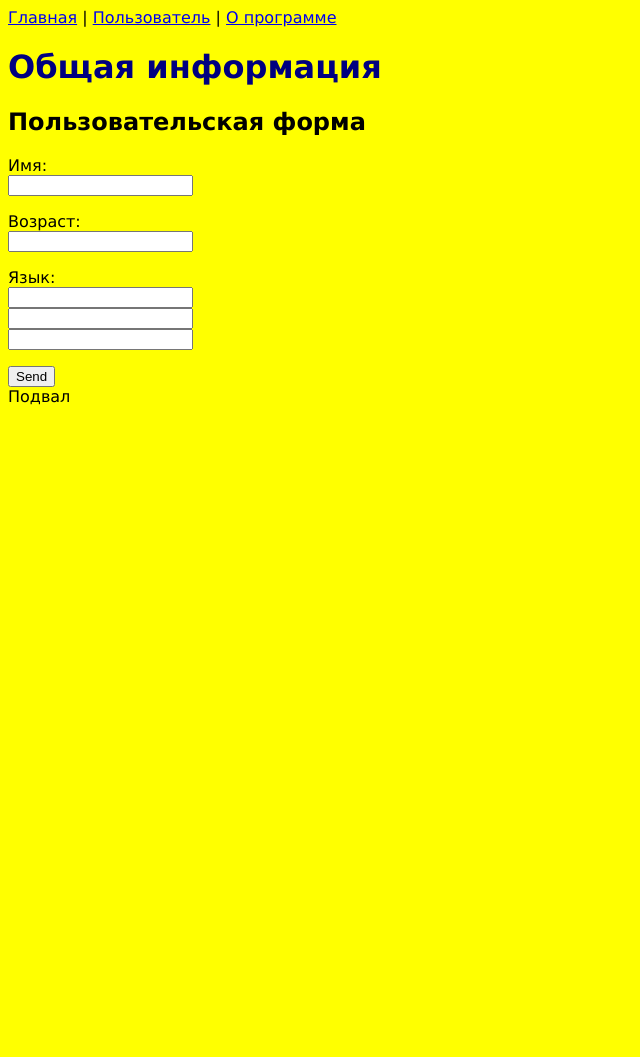
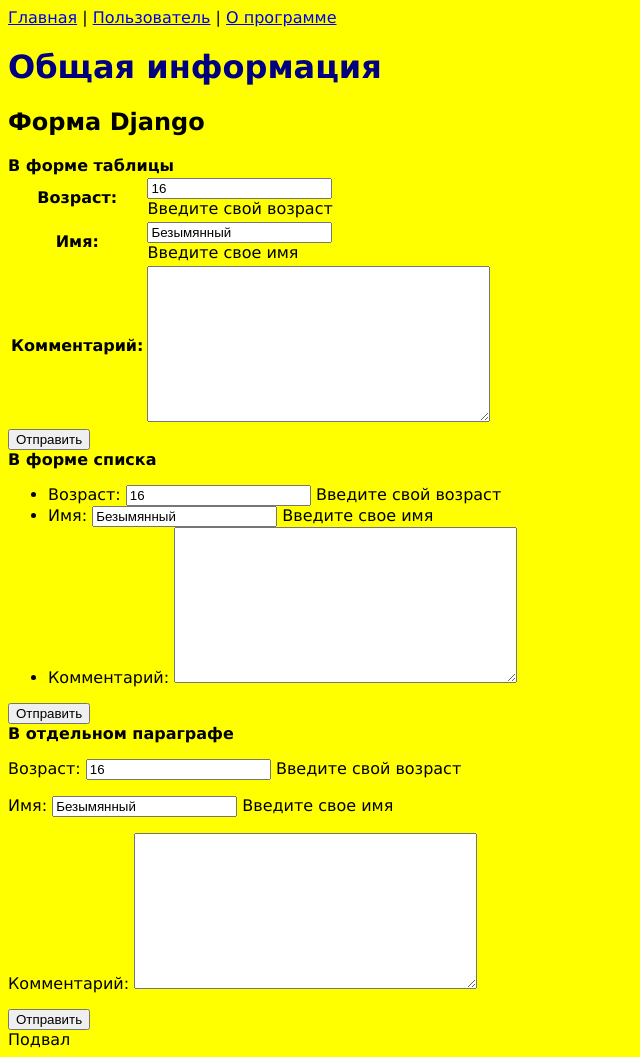
Before and after one commit to ISerg999/djangoexperiments, a Django app: page / in a window 1280 px wide. Shown: the whole page, without its empty margins (0-640 px from the left). Before the commit the page ends 405 px from the top, so only its background shows below. Run offline with Django 5.2, Linux system fonts and the light colour scheme.

Commit message:
Формы Django. Часть 1.

```diff
--- /dev/null
+++ b/app/forms.py
@@ -0,0 +1,9 @@
+from django import forms
+
+
+class UserForm(forms.Form):
+
+    name = forms.CharField(label="Имя", initial="Безымянный", help_text="Введите свое имя")
+    age = forms.IntegerField(label="Возраст", initial=16, help_text="Введите свой возраст")
+    comment = forms.CharField(label="Комментарий", widget=forms.Textarea)
+    field_order = ["age", "name", "comment"]
--- a/app/templates/index.html
+++ b/app/templates/index.html
@@ -4,17 +4,29 @@
 {% block header %}Общая информация{% endblock header %}
 
 {% block content %}
-<h2>Пользовательская форма</h2>
-<form method="post" action="postuser/" >
+<h2>Форма Django</h2>
+<b>В форме таблицы</b>
+<form method="post" >
     {% csrf_token %}
-    <p>Имя:<br> <input name="name" /></p>
-    <p>Возраст:<br> <input name="age" type="number" /></p>
-    <p>
-        Язык:<br />
-        <input name="languages" /><br />
-        <input name="languages" /><br />
-        <input name="languages" /><br />
-    </p>
-    <input type="submit" value="Send" />
+    <table>
+        {{ form.as_table }}
+    </table>
+    <input type="submit" value="Отправить" >
+</form>
+<b>В форме списка</b>
+<form method="post" >
+    {% csrf_token %}
+    <ul>
+        {{ form.as_ul }}
+    </ul>
+    <input type="submit" value="Отправить" >
+</form>
+<b>В отдельном параграфе</b>
+<form method="post" >
+    {% csrf_token %}
+    <div>
+        {{ form.as_p }}
+    </div>
+    <input type="submit" value="Отправить" >
 </form>
 {% endblock content %}
--- a/app/urls.py
+++ b/app/urls.py
@@ -10,6 +10,5 @@ urlpatterns = [
     path('json/<name>', views.json, name="json"),
     path('json/<name>/<int:age>', views.json, name="json"),
     path('home', views.home),
-    path('postuser/', views.postuser),
     path('', views.index, name="index"),
 ]
--- a/app/views.py
+++ b/app/views.py
@@ -1,11 +1,17 @@
 from django.shortcuts import render
 from django.http import HttpResponse, JsonResponse, HttpResponsePermanentRedirect
-
+from .forms import UserForm
 
 # Create your views here.
 
 def index(request):
-    return render(request, "index.html")
+    if request.method == "POST":
+        name = request.POST.get("name")
+        age = request.POST.get("age")
+        return HttpResponse(f"<h2>Привет: {name}, твой возраст: {age}</h2>")
+    else:
+        user_form = UserForm()
+        return render(request, "index.html", {"form": user_form})
 
 
 def home(request):
@@ -21,15 +27,5 @@ def user(request, name: str = "Undefined", age: int = 16):
     return render(request, "user.html", context=data)
 
 
-def postuser(request):
-    name = request.POST.get("name", "Безимянный")
-    age = request.POST.get("age", 16)
-    langs = request.POST.getlist("languages", ["python",]) # Также с select формы
-    return HttpResponse(f"""
-        <p>Имя: {name}  Возраст: {age}</p>
-        <p>Языки: {langs}</p>
-    """)
-
-
 def json(request, name: str = "Undefined", age: int = 16):
     return JsonResponse({"name": name, "age": age})
```
